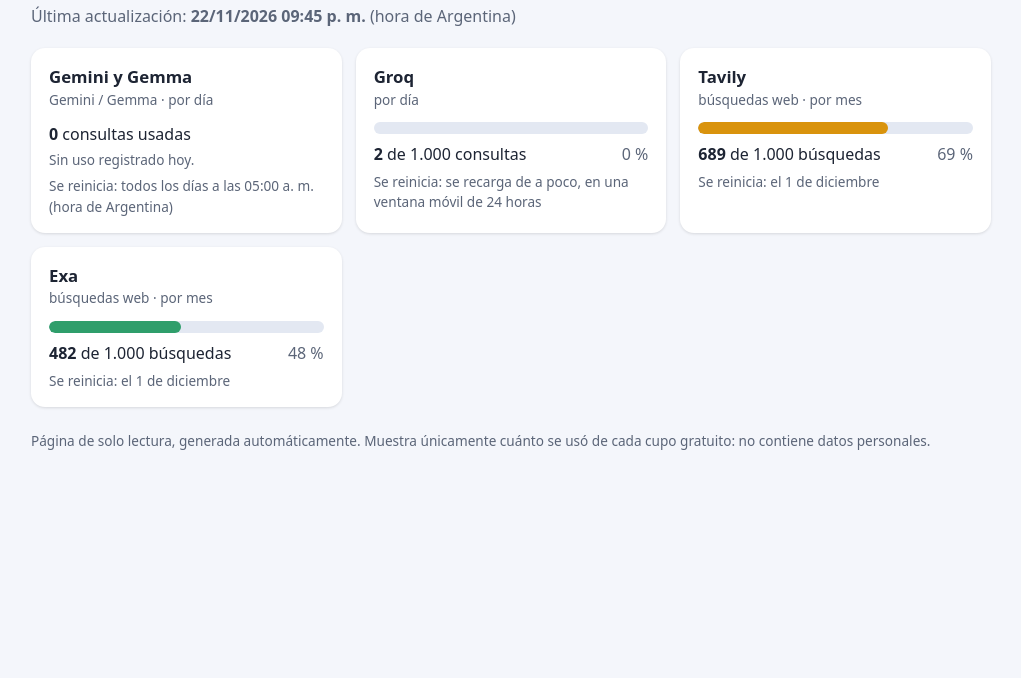
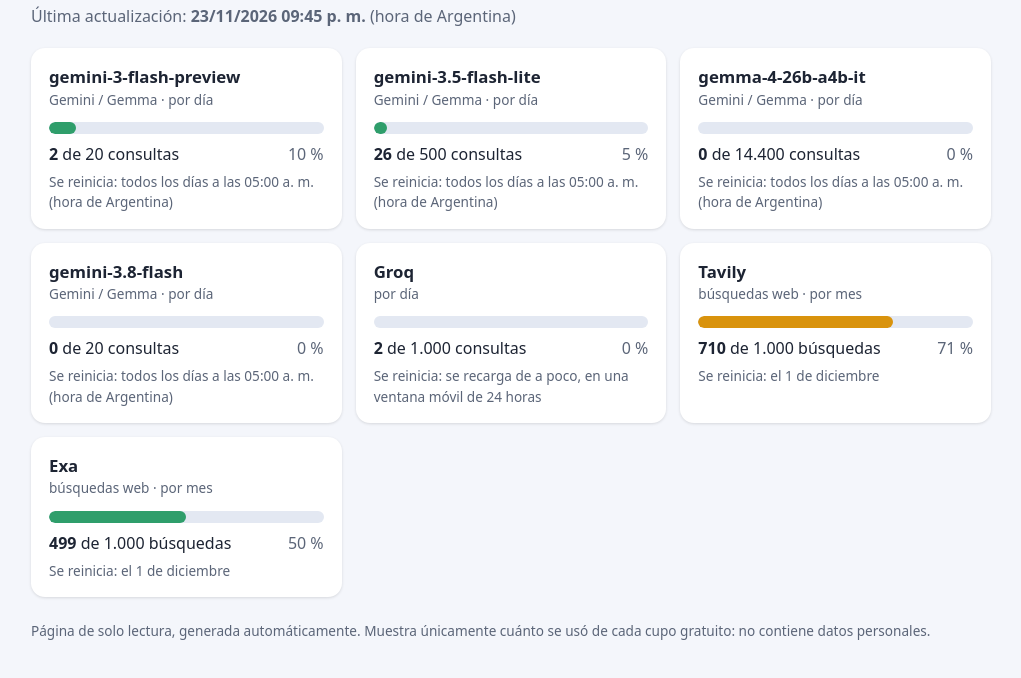
Before and after one commit to cucchetti/cucchetti.github.io, a plain HTML site: page cupos/index.html in a window 1280 px wide. Shown: the part 62-740 px from the top of the page, without its empty margins (129-1150 px from the left). Drawn offline with Linux system fonts and the light colour scheme.

Commit message:
Cupos: actualización 23/11/2026 09:45 p. m.

```diff
--- a/cupos/index.html
+++ b/cupos/index.html
@@ -28,13 +28,38 @@ footer { margin-top: 24px; color: var(--suave); font-size: .85rem; }
 <body>
 <main>
 <h1>Cupos de IAs gratuitas</h1>
-<p class="sub">Última actualización: <strong>22/11/2026 09:45 p. m.</strong> (hora de Argentina)</p>
+<p class="sub">Última actualización: <strong>23/11/2026 09:45 p. m.</strong> (hora de Argentina)</p>
 <section class="rejilla">
 <article class="tarjeta">
-  <h2>Gemini y Gemma</h2>
+  <h2>gemini-3-flash-preview</h2>
   <p class="tipo">Gemini / Gemma · por día</p>
-  <p class="cifras"><strong>0</strong> consultas usadas</p>
-  <p class="nota">Sin uso registrado hoy.</p>
+  <div class="barra bajo" role="progressbar" aria-valuenow="10" aria-valuemin="0" aria-valuemax="100"><span style="width:10%"></span></div>
+  <p class="cifras"><strong>2</strong> de 20 consultas <span class="pct">10&nbsp;%</span></p>
+
+  <p class="reinicio">Se reinicia: todos los días a las 05:00 a. m. (hora de Argentina)</p>
+</article>
+<article class="tarjeta">
+  <h2>gemini-3.5-flash-lite</h2>
+  <p class="tipo">Gemini / Gemma · por día</p>
+  <div class="barra bajo" role="progressbar" aria-valuenow="5" aria-valuemin="0" aria-valuemax="100"><span style="width:5%"></span></div>
+  <p class="cifras"><strong>26</strong> de 500 consultas <span class="pct">5&nbsp;%</span></p>
+
+  <p class="reinicio">Se reinicia: todos los días a las 05:00 a. m. (hora de Argentina)</p>
+</article>
+<article class="tarjeta">
+  <h2>gemma-4-26b-a4b-it</h2>
+  <p class="tipo">Gemini / Gemma · por día</p>
+  <div class="barra bajo" role="progressbar" aria-valuenow="0" aria-valuemin="0" aria-valuemax="100"><span style="width:0%"></span></div>
+  <p class="cifras"><strong>0</strong> de 14.400 consultas <span class="pct">0&nbsp;%</span></p>
+
+  <p class="reinicio">Se reinicia: todos los días a las 05:00 a. m. (hora de Argentina)</p>
+</article>
+<article class="tarjeta">
+  <h2>gemini-3.8-flash</h2>
+  <p class="tipo">Gemini / Gemma · por día</p>
+  <div class="barra bajo" role="progressbar" aria-valuenow="0" aria-valuemin="0" aria-valuemax="100"><span style="width:0%"></span></div>
+  <p class="cifras"><strong>0</strong> de 20 consultas <span class="pct">0&nbsp;%</span></p>
+
   <p class="reinicio">Se reinicia: todos los días a las 05:00 a. m. (hora de Argentina)</p>
 </article>
 <article class="tarjeta">
@@ -48,16 +73,16 @@ footer { margin-top: 24px; color: var(--suave); font-size: .85rem; }
 <article class="tarjeta">
   <h2>Tavily</h2>
   <p class="tipo">búsquedas web · por mes</p>
-  <div class="barra medio" role="progressbar" aria-valuenow="69" aria-valuemin="0" aria-valuemax="100"><span style="width:69%"></span></div>
-  <p class="cifras"><strong>689</strong> de 1.000 búsquedas <span class="pct">69&nbsp;%</span></p>
+  <div class="barra medio" role="progressbar" aria-valuenow="71" aria-valuemin="0" aria-valuemax="100"><span style="width:71%"></span></div>
+  <p class="cifras"><strong>710</strong> de 1.000 búsquedas <span class="pct">71&nbsp;%</span></p>
 
   <p class="reinicio">Se reinicia: el 1 de diciembre</p>
 </article>
 <article class="tarjeta">
   <h2>Exa</h2>
   <p class="tipo">búsquedas web · por mes</p>
-  <div class="barra bajo" role="progressbar" aria-valuenow="48" aria-valuemin="0" aria-valuemax="100"><span style="width:48%"></span></div>
-  <p class="cifras"><strong>482</strong> de 1.000 búsquedas <span class="pct">48&nbsp;%</span></p>
+  <div class="barra bajo" role="progressbar" aria-valuenow="50" aria-valuemin="0" aria-valuemax="100"><span style="width:50%"></span></div>
+  <p class="cifras"><strong>499</strong> de 1.000 búsquedas <span class="pct">50&nbsp;%</span></p>
 
   <p class="reinicio">Se reinicia: el 1 de diciembre</p>
 </article>
```
